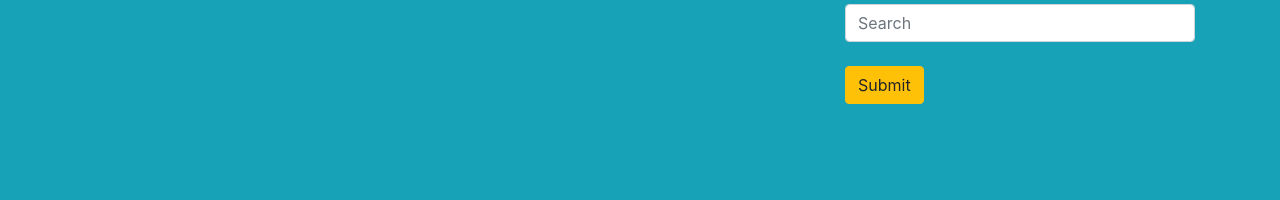
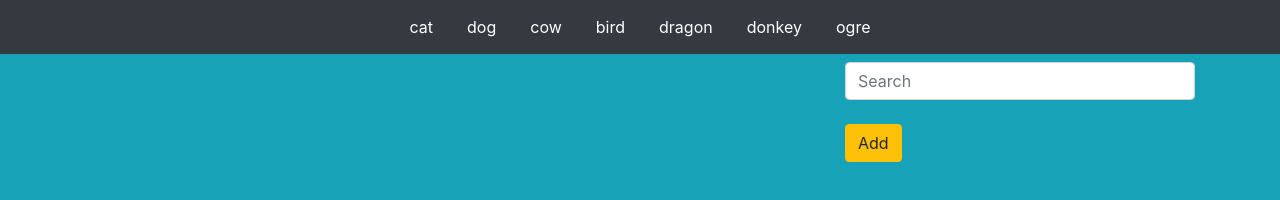
Before and after one commit to andrew-jolivette/giphy, a plain HTML site: page index.html in a window 1280 px wide. Drawn offline with nearby package versions, Linux system fonts and the light colour scheme.

Commit message:
updated bootstrap formatting

```diff
--- a/assets/javascript/app.js
+++ b/assets/javascript/app.js
@@ -1,5 +1,5 @@
 
-var topicsArray = [];
+var topicsArray = ["cat","dog","cow","bird","dragon","donkey","ogre"];
 
 // var searchTopic
 // var url = `api.giphy.com/v1/gifs/search?q=${searchTopic}&api_key=kX5XuEOPC5s1PDPbdpm8egVNF3RZJNlA&limit=1`;
@@ -15,7 +15,7 @@ function renderButtons() {
     $button.text(topicsArray[i]);
     $('#buttonView').append($button)
   }
-}
+} renderButtons();
 
 $('#submitSearch').on('click', () => {
   event.preventDefault();
--- a/index.html
+++ b/index.html
@@ -14,9 +14,9 @@
 </head>
 
 <body class="bg-info">
-  <div class="container-fluid col-12 pt-1" id="buttonView">
+  <div class="container-fluid col-12 pt-1 pb-1 bg-dark text-center" id="buttonView">
   </div>
-  <div class="container">
+  <div class="container mt-2">
     <div class="row">
       <div class="col-lg-8" id="imageBlock"></div>
       <div class="col-lg-4" id="searchBlock">
@@ -24,7 +24,7 @@
           <div class="active-pink-3 active-pink-4 mb-4">
             <input class="form-control" id="topicInput" type="text" placeholder="Search" aria-label="Search">
           </div>
-          <button type="submit" class="btn btn-warning" id="submitSearch">Submit</button>
+          <button type="submit" class="btn btn-warning" id="submitSearch">Add</button>
         </form>
       </div>
     </div>
```
